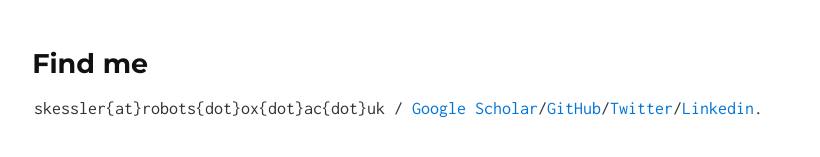
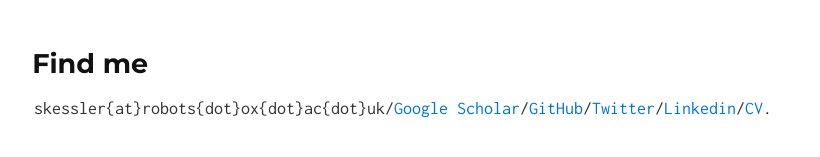
Before and after one commit to skezle/skezle.github.io, a Jekyll site: the page built from index.md, in a window 1280 px wide and 900 px high, scrolled down 1530 px. Shown: the part 688-845 px from the top of the window, without its empty margins (228-1048 px from the left). Built offline with Jekyll 4.4.1, drawn with Linux system fonts in a browser that asks for light colours.

```diff
--- a/index.md
+++ b/index.md
@@ -53,4 +53,4 @@ Workshop papers:
 *  Teaching Assistant MT 2020, Machine Learning, Graduate Course, Oxford Univeristy, Oxford Internet Institute.
 
 ## Find me
-skessler{at}robots{dot}ox{dot}ac{dot}uk / [Google Scholar](https://scholar.google.co.uk/citations?hl=en&user=JmjQPXoAAAAJ)/[GitHub](http://github.com/skezle)/[Twitter](http://twitter.com/SamKezz)/[Linkedin](https://uk.linkedin.com/pub/samuel-kessler/39/aa2/79).
+skessler{at}robots{dot}ox{dot}ac{dot}uk/[Google Scholar](https://scholar.google.co.uk/citations?hl=en&user=JmjQPXoAAAAJ)/[GitHub](http://github.com/skezle)/[Twitter](http://twitter.com/SamKezz)/[Linkedin](https://uk.linkedin.com/pub/samuel-kessler/39/aa2/79)/[CV](https://drive.google.com/file/d/1xv1CA-wKW4ktJkbEqYTB22tmjZ82WBhv/view?usp=drive_link).
```
